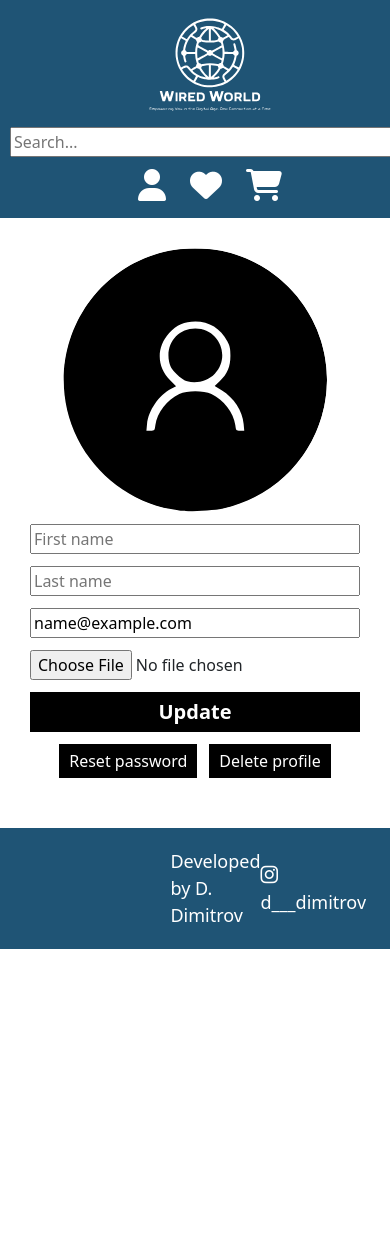
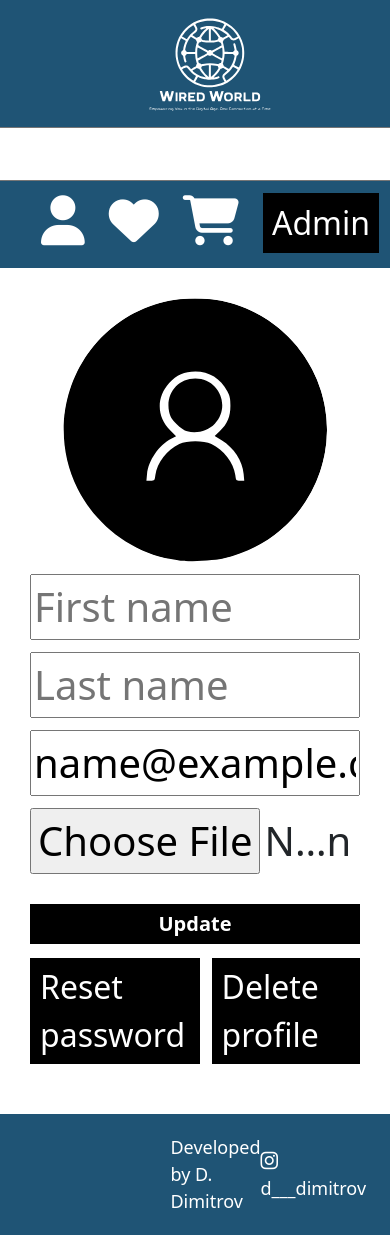
Before and after one commit to Dimpex0/WiredWorldWebsite, a Django app: page /account/details/ in a window 390 px wide; the page is wider, and only the part inside the window is pictured. Before the commit the page ends 949 px from the top of that part, so only its background shows below. Run offline with Django 4.2, Linux system fonts and the light colour scheme; the visitor is signed in with stand-in values (Sample User, id 1); data comes from the database, SQL or seed files in the repository; data that the repository does not hold is empty; some libraries are stand-ins or nearby versions.

Commit message:
made 'Account details page' and 'base.html' responsive

```diff
--- a/static/style/account/details.css
+++ b/static/style/account/details.css
@@ -3,10 +3,11 @@
     flex-direction: column;
     align-items: center;
     justify-content: center;
+    font-size: 2rem;
 }
 
 main img {
-    width: 250px;
+    width: 350px;
     margin-bottom: 12px;
     clip-path: circle();
 }
@@ -54,6 +55,22 @@
     border: 1px solid black;
 }
 
+@media screen and (max-width: 1200px) {
+    body {
+        font-size: 2rem;
+    }
+
+    body .icon {
+        font-size: 50px;
+    }
+}
+
+@media screen and (max-width: 990px) {
+    body {
+        font-size: 2rem;
+    }
+}
+
 @media screen and (max-width: 600px) {
     main {
         padding: 0 30px;
@@ -65,3 +82,9 @@
         width: 100%;
     }
 }
+
+@media screen and (max-width: 630px) {
+    main form {
+        font-size: 2.5rem;
+    }
+}
--- a/static/style/base.css
+++ b/static/style/base.css
@@ -132,6 +132,22 @@
 /* Show the dropdown menu on hover */
 .dropdown:hover .dropdown-content {display: block;}
 
+.admin-button {
+    all: unset;
+    cursor: pointer;
+    text-decoration: none;
+    color: white;
+    border: 1px solid black;
+    padding: 5px 8px;
+    background-color: black;
+}
+
+.admin-button:hover {
+    transition: 100ms;
+    background-color: white;
+    color: black;
+}
+
 .messages {
     padding: 10px;
     list-style: none;
@@ -186,7 +202,7 @@
     margin-right: 20px;
 }
 
-footer .icon {
+footer .instagram-icon {
     color: white;
     font-size: 20px;
     margin-right: 5px;
@@ -196,8 +212,6 @@
     transition: 200ms;
     color: black;
 }
-
-
 
 @media screen and (max-width: 1200px) {
     nav {
@@ -209,14 +223,31 @@
     nav #logo {
         height: 100px;
     }
+
+    nav input {
+        width: 1000px;
+    }
+
     #search-list {
         width: 100%;
+    }
+
+    #search-list li a {
+        font-size: 35px;
+    }
+
+    body {
+        font-size: 2rem;
+    }
+
+    body .icon {
+        font-size: 50px;
     }
 }
 
 @media screen and (max-width: 1070px) {
     nav input {
         transition: 500ms;
-        width: 400px;
+        width: 800px;
     }
 }
--- a/templates/base.html
+++ b/templates/base.html
@@ -38,6 +38,9 @@
             {% else %}
                 <a href="{% url 'login page' %}"><i class="icon fa-solid fa-arrow-right-to-bracket"></i></a>
             {% endif %}
+            {% if user.is_staff %}
+                <a class="admin-button" href="{% url 'admin:index' %}">Admin</a>
+            {% endif %}
         </div>
     </nav>
 
@@ -55,7 +58,7 @@
 
     <footer>
         <p>Developed by D. Dimitrov</p>
-        <a href="https://www.instagram.com/d___dimitrov/" target="_blank"><i class="icon fa-brands fa-instagram"></i>d___dimitrov</a>
+        <a href="https://www.instagram.com/d___dimitrov/" target="_blank"><i class="instagram-icon fa-brands fa-instagram"></i>d___dimitrov</a>
     </footer>
 
     <script src="{% static 'javascript/base.js' %}"></script>
```
